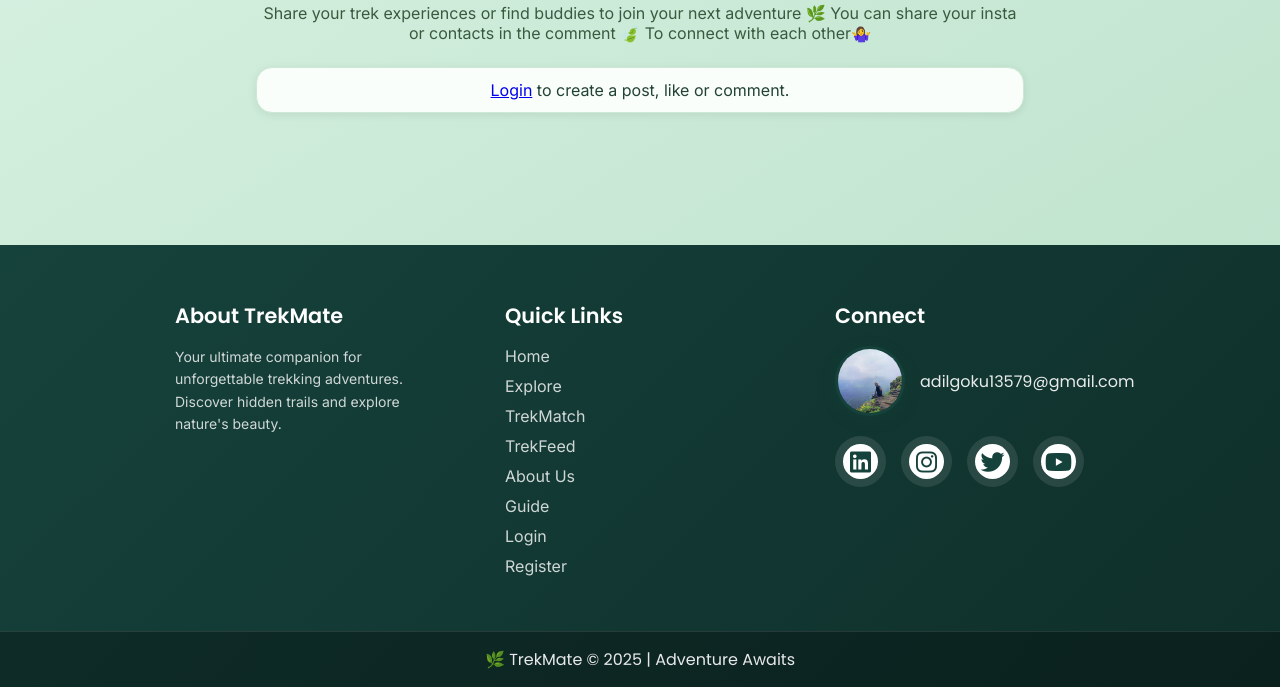
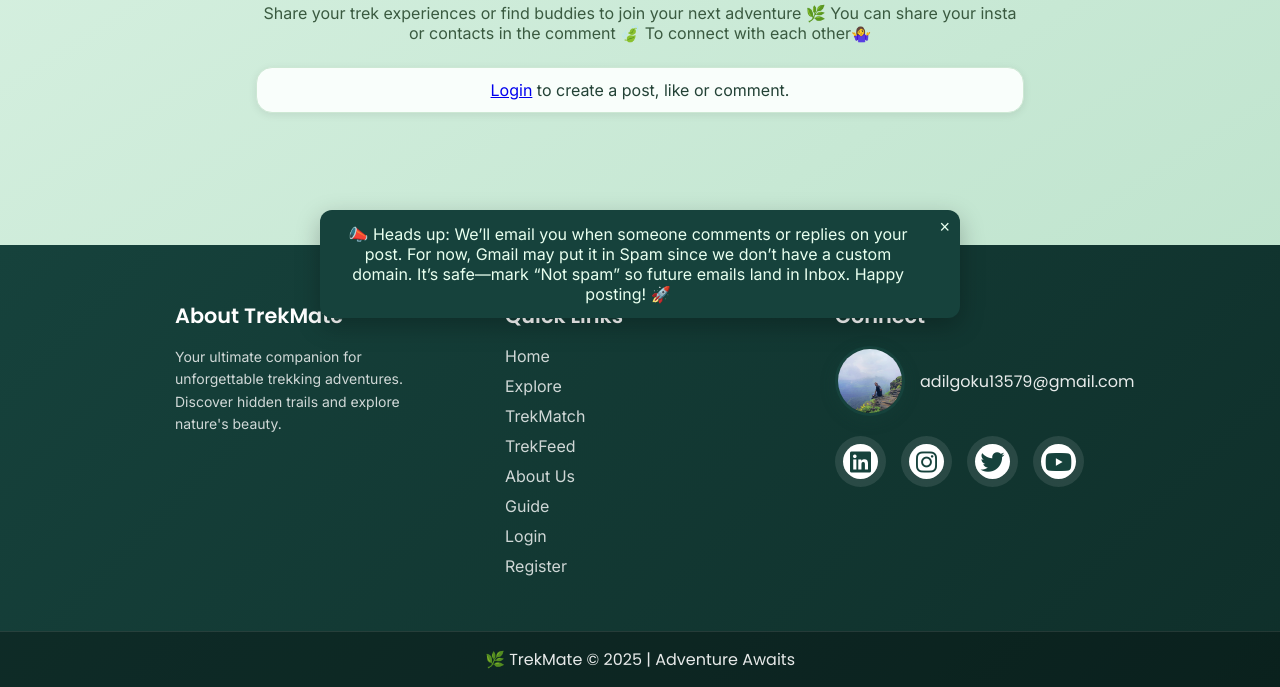
Before and after one commit to Adil-b0t/trek-mate, a Flask app: page /trek-feed in a window 1280 px wide. Shown: the part 136-823 px from the top of the page. Run offline with Flask 3, Linux system fonts and the light colour scheme; data that the repository does not hold is empty; some libraries are stand-ins or nearby versions.

Commit message:
lots of issues

```diff
--- a/app.py
+++ b/app.py
@@ -389,6 +389,7 @@
 
 # User Model
 class User(UserMixin, db.Model):
+    __tablename__ = 'users'
     id = db.Column(db.Integer, primary_key=True)
     name = db.Column(db.String(100), nullable=False)
     email = db.Column(db.String(100), unique=True, nullable=False)
@@ -470,7 +471,7 @@
     __tablename__ = 'trek_comments'
     id = db.Column(db.Integer, primary_key=True)
     trek_id = db.Column(db.Integer, db.ForeignKey('treks.id'), nullable=False)
-    user_id = db.Column(db.Integer, db.ForeignKey('user.id'), nullable=False)
+    user_id = db.Column(db.Integer, db.ForeignKey('users.id'), nullable=False)
     comment = db.Column(db.Text, nullable=False)
     rating = db.Column(db.Integer)  # 1-5 star rating
     image_filename = db.Column(db.String(255))  # Uploaded image filename
@@ -488,7 +489,7 @@
     message = db.Column(db.Text, nullable=False)
     trek_id = db.Column(db.Integer, db.ForeignKey('treks.id'), nullable=True)
     comment_id = db.Column(db.Integer, db.ForeignKey('trek_comments.id'), nullable=True)
-    user_id = db.Column(db.Integer, db.ForeignKey('user.id'), nullable=True)  # User who triggered notification
+    user_id = db.Column(db.Integer, db.ForeignKey('users.id'), nullable=True)  # User who triggered notification
     is_read = db.Column(db.Boolean, default=False)
     created_at = db.Column(db.DateTime, default=datetime.utcnow)
 
@@ -501,7 +502,7 @@
 class SavedTrek(db.Model):
     __tablename__ = 'saved_treks'
     id = db.Column(db.Integer, primary_key=True)
-    user_id = db.Column(db.Integer, db.ForeignKey('user.id'), nullable=False)
+    user_id = db.Column(db.Integer, db.ForeignKey('users.id'), nullable=False)
     trek_id = db.Column(db.Integer, db.ForeignKey('treks.id'), nullable=False)
     created_at = db.Column(db.DateTime, default=datetime.utcnow)
 
@@ -516,7 +517,7 @@
 class TrekPost(db.Model):
     __tablename__ = 'trek_posts'
     id = db.Column(db.Integer, primary_key=True)
-    user_id = db.Column(db.Integer, db.ForeignKey('user.id'), nullable=False)
+    user_id = db.Column(db.Integer, db.ForeignKey('users.id'), nullable=False)
     trek_name = db.Column(db.String(255), nullable=False)
     trek_date = db.Column(db.Date, nullable=True)
     trek_location = db.Column(db.String(255), nullable=True)
@@ -535,7 +536,7 @@
     __tablename__ = 'trek_post_reactions'
     id = db.Column(db.Integer, primary_key=True)
     post_id = db.Column(db.Integer, db.ForeignKey('trek_posts.id'), nullable=False)
-    user_id = db.Column(db.Integer, db.ForeignKey('user.id'), nullable=False)
+    user_id = db.Column(db.Integer, db.ForeignKey('users.id'), nullable=False)
     created_at = db.Column(db.DateTime, default=datetime.utcnow)
 
     user = db.relationship('User', backref=db.backref('trek_post_reactions', lazy=True, cascade='all, delete-orphan'))
@@ -545,7 +546,7 @@
     __tablename__ = 'trek_post_comments'
     id = db.Column(db.Integer, primary_key=True)
     post_id = db.Column(db.Integer, db.ForeignKey('trek_posts.id'), nullable=False)
-    user_id = db.Column(db.Integer, db.ForeignKey('user.id'), nullable=False)
+    user_id = db.Column(db.Integer, db.ForeignKey('users.id'), nullable=False)
     parent_id = db.Column(db.Integer, db.ForeignKey('trek_post_comments.id'), nullable=True)
     content = db.Column(db.Text, nullable=False)
     created_at = db.Column(db.DateTime, default=datetime.utcnow)
@@ -556,7 +557,7 @@
 class UserNotification(db.Model):
     __tablename__ = 'user_notifications'
     id = db.Column(db.Integer, primary_key=True)
-    recipient_id = db.Column(db.Integer, db.ForeignKey('user.id'), nullable=False)
+    recipient_id = db.Column(db.Integer, db.ForeignKey('users.id'), nullable=False)
     type = db.Column(db.String(50), nullable=False)  # 'reaction', 'comment', 'reply'
     message = db.Column(db.Text, nullable=False)
     post_id = db.Column(db.Integer, db.ForeignKey('trek_posts.id'), nullable=True)
@@ -642,7 +643,7 @@
 def generate_otp():
     return ''.join(random.choices(string.digits, k=6))
 
-def _send_via_sendgrid(to_email, subject, body):
+def _send_via_sendgrid(to_email, subject, body, html_body=None, disable_tracking=True):
     try:
         if not (SENDGRID_API_KEY and SENDGRID_FROM and to_email):
             return False
@@ -656,8 +657,18 @@
             }],
             'from': {'email': SENDGRID_FROM, 'name': 'TrekMate'},
             'subject': subject,
-            'content': [{'type': 'text/plain', 'value': body}]
+            'content': (
+                [{'type': 'text/plain', 'value': body}] if not html_body else [
+                    {'type': 'text/plain', 'value': body},
+                    {'type': 'text/html', 'value': html_body}
+                ]
+            )
         }
+        if disable_tracking:
+            payload['tracking_settings'] = {
+                'click_tracking': {'enable': False, 'enable_text': False},
+                'open_tracking': {'enable': False}
+            }
         resp = requests.post('https://api.sendgrid.com/v3/mail/send', headers=headers, json=payload, timeout=10)
         if resp.status_code in (200, 202):
             return True
@@ -679,8 +690,16 @@
 If you did not request a password reset, please ignore this email.
 
 — Adil Shaikh'''
+    html = f"""
+    <div style="font-family:Arial, sans-serif; line-height:1.5; color:#111">
+      <p>Your password reset code is: <strong style="font-size:18px">{otp}</strong></p>
+      <p>This code will expire in 10 minutes.</p>
+      <p>If you did not request a password reset, please ignore this email.</p>
+      <p style="margin-top:16px">— TrekMate</p>
+    </div>
+    """
     # Prefer SendGrid on Render
-    if _send_via_sendgrid(email, subject, body):
+    if _send_via_sendgrid(email, subject, body, html_body=html):
         return True
     # Fallback to Flask-Mail
     try:
@@ -694,7 +713,14 @@
 
 # Generic helper to send user emails (used for comment notifications)
 def send_user_email(to_email, subject, body):
-    if _send_via_sendgrid(to_email, subject, body):
+    # Minimal HTML mirror to improve deliverability formatting
+    html = f"""
+    <div style=\"font-family:Arial, sans-serif; line-height:1.5; color:#111\">
+      <pre style=\"white-space:pre-wrap; font-family:inherit\">{body}</pre>
+      <p style=\"margin-top:16px\">— TrekMate</p>
+    </div>
+    """
+    if _send_via_sendgrid(to_email, subject, body, html_body=html):
         return True
     try:
         if not to_email:
@@ -843,6 +869,15 @@
     if current_user.is_authenticated:
         return redirect(url_for('home'))
 
+    # On fresh GET, reset any in-progress registration state so the form starts from the beginning
+    if request.method == 'GET':
+        session.pop('reg_name', None)
+        session.pop('reg_email', None)
+        session.pop('reg_otp', None)
+        session.pop('reg_otp_time', None)
+        session.pop('reg_verified', None)
+        return render_template('register.html')
+
     if request.method == 'POST':
         action = request.form.get('action')
 
@@ -944,6 +979,7 @@
                 return redirect(url_for('home'))
             except Exception as e:
                 db.session.rollback()
+                app.logger.error(f"Registration error: {str(e)}")
                 flash('An error occurred during registration. Please try again.', 'error')
                 return render_template('register.html')
 
@@ -1382,7 +1418,12 @@
 def trek_detail(trek_id):
     """Trek detail page"""
     trek = Trek.query.get_or_404(trek_id)
-    comments = TrekComment.query.filter_by(trek_id=trek_id).order_by(TrekComment.created_at.desc()).all()
+    # Exclude orphaned comments that reference a non-existent user (can happen after schema changes)
+    comments = (TrekComment.query
+                .join(User)
+                .filter(TrekComment.trek_id == trek_id)
+                .order_by(TrekComment.created_at.desc())
+                .all())
 
     # Get weather data for the trek location
     weather_data = None
@@ -1876,9 +1917,28 @@
     if post.user_id != current_user.id and not current_user.is_admin():
         flash('You do not have permission to delete this post.', 'error')
         return redirect(url_for('trek_feed') + f"#post-{post_id}")
-    db.session.delete(post)
-    db.session.commit()
-    flash('Post deleted.', 'success')
+    try:
+        # Collect related comment IDs for notifications cleanup
+        comment_ids = [c.id for c in TrekPostComment.query.filter_by(post_id=post_id).all()]
+
+        # Delete user notifications referencing this post or its comments first
+        if comment_ids:
+            UserNotification.query.filter(UserNotification.comment_id.in_(comment_ids)).delete(synchronize_session=False)
+        UserNotification.query.filter_by(post_id=post_id).delete(synchronize_session=False)
+
+        # Delete reactions first
+        TrekPostReaction.query.filter_by(post_id=post_id).delete(synchronize_session=False)
+        # Delete child comments first to satisfy self-referential FK, then parents
+        TrekPostComment.query.filter_by(post_id=post_id).filter(TrekPostComment.parent_id.isnot(None)).delete(synchronize_session=False)
+        TrekPostComment.query.filter_by(post_id=post_id).filter(TrekPostComment.parent_id.is_(None)).delete(synchronize_session=False)
+
+        # Finally delete the post
+        db.session.delete(post)
+        db.session.commit()
+        flash('Post deleted.', 'success')
+    except Exception as e:
+        db.session.rollback()
+        flash('Failed to delete post due to a server error.', 'error')
     return redirect(url_for('trek_feed'))
 
 @app.route('/trek-feed/comment/<int:comment_id>/delete', methods=['POST'])
@@ -1889,9 +1949,21 @@
     if comment.user_id != current_user.id and not current_user.is_admin():
         flash('You do not have permission to delete this comment.', 'error')
         return redirect(url_for('trek_feed') + f"#post-{post.id}")
-    db.session.delete(comment)
-    db.session.commit()
-    flash('Comment deleted.', 'success')
+    try:
+        # Delete notifications for this comment and its direct replies
+        reply_ids = [r.id for r in TrekPostComment.query.filter_by(parent_id=comment.id).all()]
+        ids_to_delete = [comment.id] + reply_ids
+        UserNotification.query.filter(UserNotification.comment_id.in_(ids_to_delete)).delete(synchronize_session=False)
+
+        # Delete the replies first, then the parent comment
+        if reply_ids:
+            TrekPostComment.query.filter(TrekPostComment.id.in_(reply_ids)).delete(synchronize_session=False)
+        db.session.delete(comment)
+        db.session.commit()
+        flash('Comment deleted.', 'success')
+    except Exception:
+        db.session.rollback()
+        flash('Failed to delete comment due to a server error.', 'error')
     return redirect(url_for('trek_feed') + f"#post-{post.id}")
 
 # Admin Notification Routes
--- a/templates/register.html
+++ b/templates/register.html
@@ -102,6 +102,10 @@
       <h1>Register</h1>
       <p>Create your TrekMate account and start exploring!</p>
     </div>
+    <div style="background:#f1f9f1; border-left:4px solid #68b267; color:#0f3a24; padding:10px 12px; border-radius:8px; margin-bottom:12px;">
+      Tip: After you click "Send Verification Code" <br>📱 Check Your TrekMate Mail
+      Open your email app → tap the ☰ menu → go to Spam → Get your OTP code → open it and tap “Report not spam” to get mails directly. 🚀<br>Don't worry it's safe 💯
+    </div>
     <form method="POST" action="{{ url_for('register') }}">
       <input type="hidden" name="csrf_token" value="{{ csrf_token() }}"/>
 
--- a/templates/trek_feed.html
+++ b/templates/trek_feed.html
@@ -283,6 +283,11 @@
 <section class="tm-feed-container">
   <h1 class="tm-title">Trek Feed</h1>
   <p class="tm-sub">Share your trek experiences or find buddies to join your next adventure 🌿 You can share your insta or contacts in the comment 🍃 To connect with each other🤷‍♀️</p>
+  <!-- 5s info popup banner -->
+  <div id="tmNotifTip" style="display:none; position:fixed; top:50%; left:50%; transform:translate(-50%, -50%); background:#16423c; color:#e8ffef; padding:14px 40px 14px 16px; border-radius:12px; box-shadow:0 8px 24px rgba(0,0,0,0.25); z-index:3000; max-width:min(720px,92vw); text-align:center;">
+    <button id="tmNotifTipClose" aria-label="Close" title="Close" style="position:absolute; top:8px; right:10px; background:transparent; border:none; color:#e8ffef; font-size:18px; line-height:1; cursor:pointer;">×</button>
+    📣 Heads up: We’ll email you when someone comments or replies on your post. For now, Gmail may put it in Spam since we don’t have a custom domain. It’s safe—mark “Not spam” so future emails land in Inbox. Happy posting! 🚀
+  </div>
 
   {% if current_user.is_authenticated %}
   <div style="display:flex; justify-content:flex-end; margin-bottom:40px;">
@@ -557,6 +562,28 @@
 
   document.addEventListener('DOMContentLoaded', tmInitReplies);
 
+  // Show and auto-hide the notification tip with manual close support
+  let tmNotifTimer;
+  document.addEventListener('DOMContentLoaded', function(){
+    const tip = document.getElementById('tmNotifTip');
+    if (!tip) return;
+    // Show only once per user (persisted across refreshes)
+    const alreadyShown = window.localStorage.getItem('tmNotifTipShown') === '1';
+    if (alreadyShown) return;
+    // Mark as shown immediately so refresh won't re-show
+    window.localStorage.setItem('tmNotifTipShown', '1');
+
+    const closeBtn = document.getElementById('tmNotifTipClose');
+    tip.style.display = 'block';
+    tmNotifTimer = setTimeout(() => { tip.style.display = 'none'; }, 10000);
+    if (closeBtn){
+      closeBtn.addEventListener('click', function(){
+        tip.style.display = 'none';
+        if (tmNotifTimer) { clearTimeout(tmNotifTimer); tmNotifTimer = null; }
+      });
+    }
+  });
+
   // Direct delete: no confirmation toggle required for comments/replies
 </script>
 {% endblock %}
--- a/templates/verify_otp.html
+++ b/templates/verify_otp.html
@@ -182,6 +182,9 @@
   <main>
     <h2>Verify OTP</h2>
     <p class="auth-subtitle">Enter the 6-digit code sent to your email</p>
+    <div style="background:#f1f9f1; border-left:4px solid #68b267; color:#0f3a24; padding:10px 12px; border-radius:8px; margin-bottom:12px;">
+      Tip: If you don’t see the email, check your Spam/Promotions. Add our sender address to your contacts to avoid this next time.
+    </div>
 
     {% with messages = get_flashed_messages(with_categories=true) %}
       {% if messages %}
```
Also changed, not shown: templates/forgot_password.html (+21 -0 lines).
